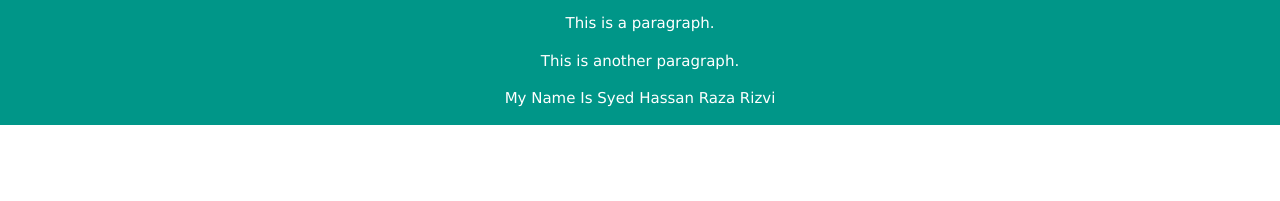
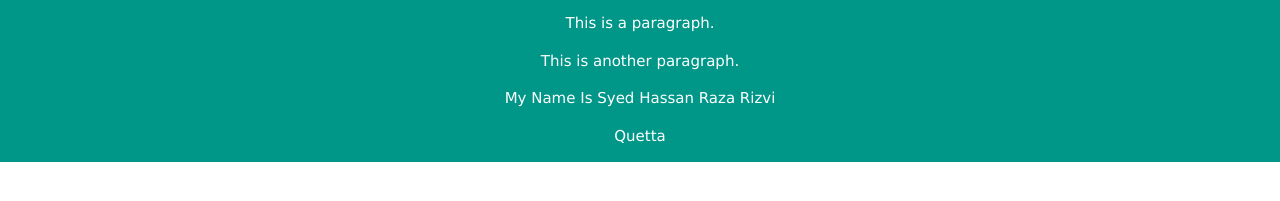
Before and after one commit to Syed11014/Practice, a plain HTML site: page practice.html in a window 1280 px wide. Shown: the part 567-768 px from the top of the page. Drawn offline with nearby package versions, Linux system fonts and the light colour scheme.

Commit message:
practice

```diff
--- a/practice.html
+++ b/practice.html
@@ -16,6 +16,7 @@
   <p>This is a paragraph.</p>
   <p>This is another paragraph.</p>
   <p> My Name Is Syed Hassan Raza Rizvi</p>
+  <p>Quetta</p>
 </div>
 
 </body>
```
